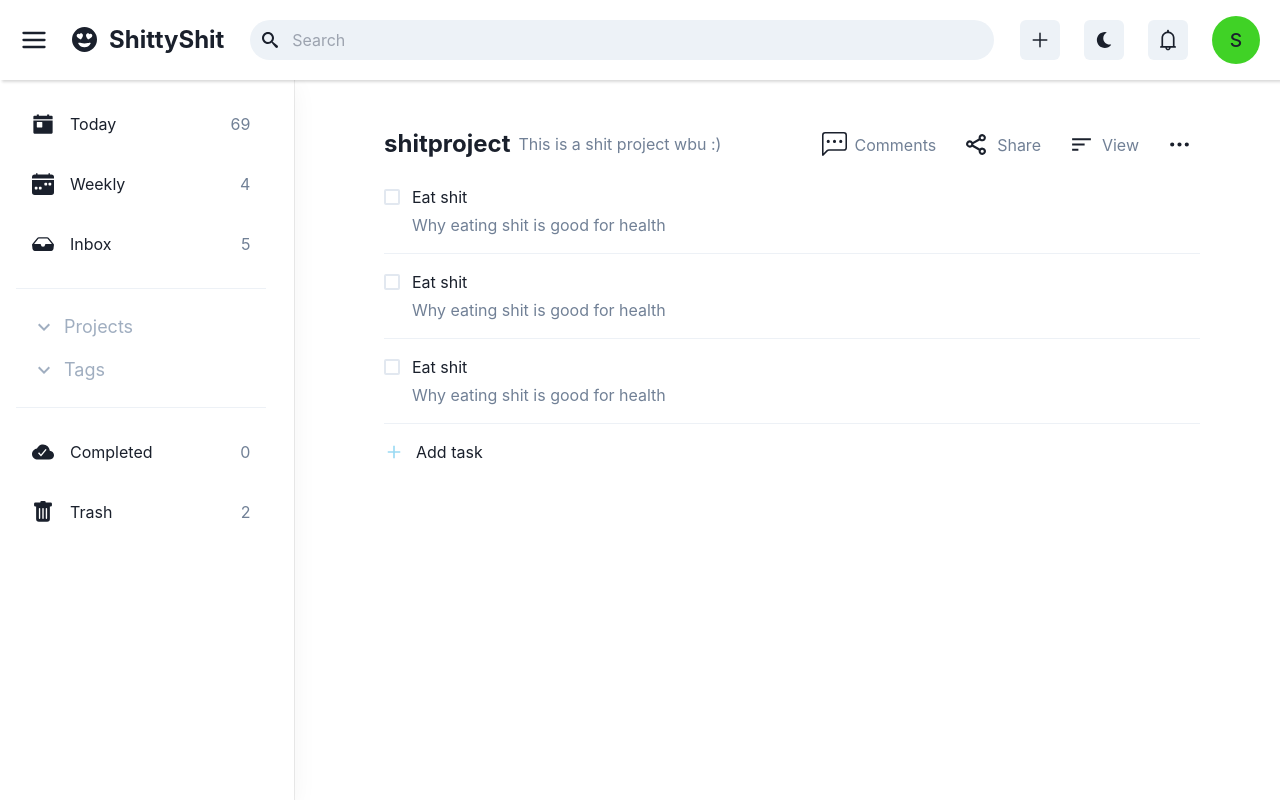
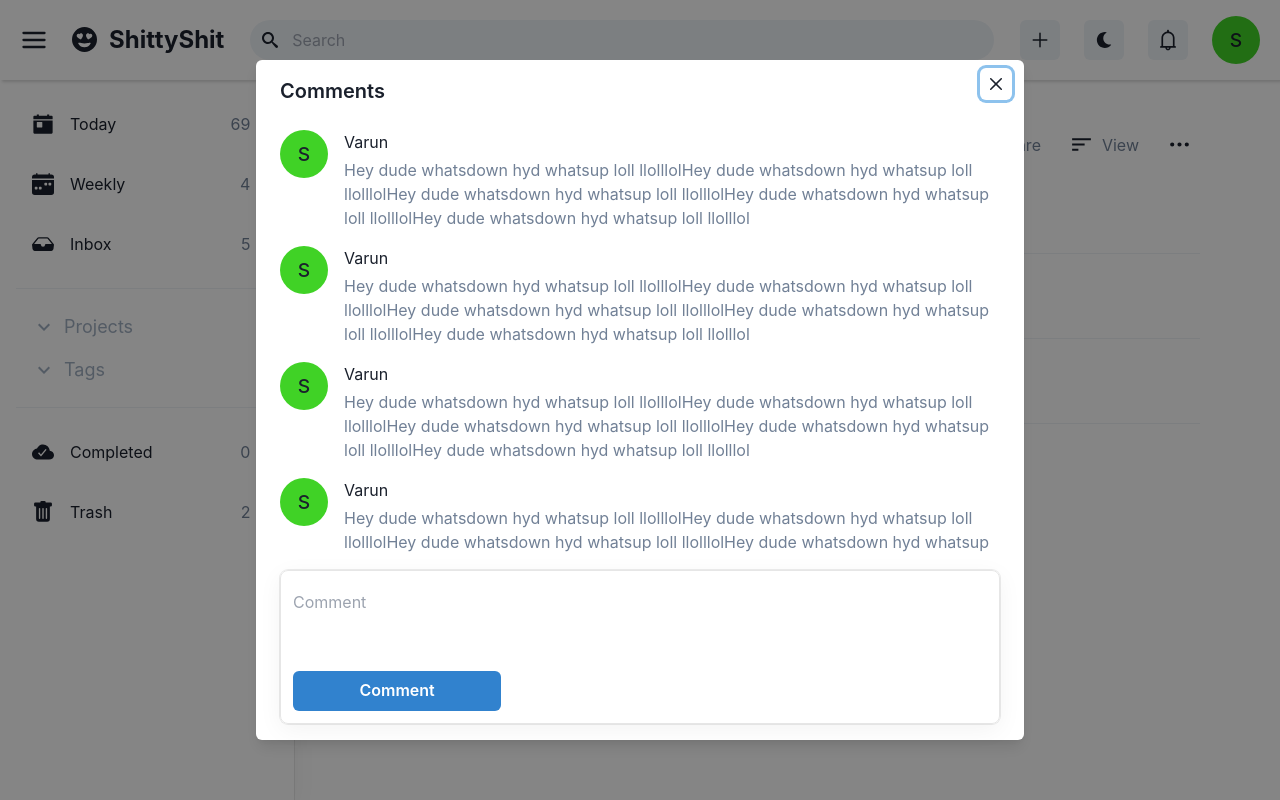
Before and after one commit to Mokshbajaj64/taskem, a React (Create React App) app in the folder client/: page /project/1 in a window 1280 px wide. Both pictures are taken after a click on the element "Comments". Built offline with nearby package versions, Linux system fonts and the light colour scheme.

Commit message:
Comment modal stufff

```diff
--- /dev/null
+++ b/client/src/components/CommentComponent.tsx
@@ -0,0 +1,23 @@
+import { Avatar, Text } from "@chakra-ui/react";
+import React from "react";
+
+const CommentComponent = () => {
+  return (
+    <div className="w-full items-center justify-between cursor-pointer">
+      <div className="flex gap-4">
+        <Avatar name="SHIT" />
+        <div className="flex flex-col gap-1">
+          <Text fontSize="md">Varun</Text>
+          <Text fontSize="md" color="gray.500">
+            Hey dude whatsdown hyd whatsup loll llolllolHey dude whatsdown hyd
+            whatsup loll llolllolHey dude whatsdown hyd whatsup loll llolllolHey
+            dude whatsdown hyd whatsup loll llolllolHey dude whatsdown hyd
+            whatsup loll llolllol
+          </Text>
+        </div>
+      </div>
+    </div>
+  );
+};
+
+export default CommentComponent;
--- /dev/null
+++ b/client/src/components/CommentsModal.tsx
@@ -0,0 +1,61 @@
+import React from "react";
+import {
+  Modal,
+  ModalOverlay,
+  ModalContent,
+  ModalHeader,
+  ModalFooter,
+  ModalBody,
+  ModalCloseButton,
+  Button,
+  Textarea,
+} from "@chakra-ui/react";
+import CommentComponent from "./CommentComponent";
+
+type Props = {
+  isOpen: boolean;
+  onClose: () => void;
+};
+
+const CommentsModal = (props: Props) => {
+  return (
+    <Modal
+      isOpen={props.isOpen}
+      onClose={props.onClose}
+      size="3xl"
+      scrollBehavior="inside"
+    >
+      <ModalOverlay />
+      <ModalContent>
+        <ModalHeader>Comments</ModalHeader>
+        <ModalCloseButton />
+        <ModalBody>
+          <div className="w-full flex flex-col gap-4 items-start">
+            <CommentComponent />
+            <CommentComponent />
+            <CommentComponent />
+            <CommentComponent />
+          </div>
+        </ModalBody>
+
+        <ModalFooter>
+          <div
+            className="flex w-full flex-col gap-2 p-3 rounded-lg"
+            style={{
+              boxShadow:
+                "rgba(0, 0, 0, 0.05) 0px 6px 24px 0px, rgba(0, 0, 0, 0.08) 0px 0px 0px 1px",
+              border: "1px solid #e6e6e6",
+            }}
+          >
+            <Textarea placeholder="Comment" variant="unstyled" resize="none" />
+            <Button colorScheme="blue" width="30%">
+              Comment
+            </Button>
+          </div>
+        </ModalFooter>
+      </ModalContent>
+    </Modal>
+  );
+};
+
+export default CommentsModal;
--- a/client/src/components/ProjectTask.tsx
+++ b/client/src/components/ProjectTask.tsx
@@ -1,4 +1,4 @@
-import { Heading, Text, useColorMode } from "@chakra-ui/react";
+import { Heading, Text, useColorMode, useDisclosure } from "@chakra-ui/react";
 import React from "react";
 import { MdSort, MdOutlineTitle } from "react-icons/md";
 import AddTaskComponent from "./AddTaskComponent";
@@ -7,9 +7,16 @@ import { Menu, MenuButton, MenuList, MenuItem } from "@chakra-ui/react";
 import { BsFillFlagFill, BsChatLeftDots } from "react-icons/bs";
 import { BiTime, BiShareAlt } from "react-icons/bi";
 import { FiMoreHorizontal } from "react-icons/fi";
+import { AiOutlineEdit, AiOutlineDelete } from "react-icons/ai";
+import CommentsModal from "./CommentsModal";
 
 const ProjectTask = () => {
   const { colorMode } = useColorMode();
+  const {
+    isOpen: commentIsOpen,
+    onOpen: commentOnOpen,
+    onClose: commentOnClose,
+  } = useDisclosure();
   return (
     <div className="pl-[30%] w-full h-full overflow-y-auto p-11 mr-9">
       <div className="flex sticky items-center w-full justify-between">
@@ -23,7 +30,12 @@ const ProjectTask = () => {
         </div>
         {colorMode === "light" ? (
           <div className="flex items-center gap-3">
-            <div className="flex items-center gap-2 p-2 cursor-pointer hover:bg-[#f0f0f0] rounded-md">
+            <div
+              className="flex items-center gap-2 p-2 cursor-pointer hover:bg-[#f0f0f0] rounded-md"
+              onClick={() => {
+                commentOnOpen();
+              }}
+            >
               <BsChatLeftDots size="25" />
               <Text color="gray.500" fontSize="md">
                 Comments
@@ -67,13 +79,40 @@ const ProjectTask = () => {
                 </MenuItem>
               </MenuList>
             </Menu>
+            <Menu>
+              <MenuButton
+                _hover={{
+                  backgroundColor: "#f0f0f0",
+                }}
+              >
                 <div className="flex items-center gap-2 p-2 cursor-pointer hover:bg-[#f0f0f0] rounded-md">
                   <FiMoreHorizontal size="25" />
                 </div>
+              </MenuButton>
+              <MenuList>
+                <MenuItem className="flex items-center gap-3">
+                  <AiOutlineEdit size="20" color="#9bdaf3" />
+                  <Text fontSize="md" color="#9bdaf3">
+                    Edit Project
+                  </Text>
+                </MenuItem>
+                <MenuItem className="flex items-center gap-3">
+                  <AiOutlineDelete size="20" color="#df3333" />
+                  <Text fontSize="md" color="#df3333">
+                    Delete Project
+                  </Text>
+                </MenuItem>
+              </MenuList>
+            </Menu>
           </div>
         ) : (
           <div className="flex items-center gap-3">
-            <div className="flex items-center gap-2 p-2 cursor-pointer hover:bg-[#21242a] rounded-md">
+            <div
+              className="flex items-center gap-2 p-2 cursor-pointer hover:bg-[#21242a] rounded-md"
+              onClick={() => {
+                commentOnOpen();
+              }}
+            >
               <BsChatLeftDots size="25" />
               <Text color="gray.500" fontSize="md">
                 Comments
@@ -117,9 +156,31 @@ const ProjectTask = () => {
                 </MenuItem>
               </MenuList>
             </Menu>
+            <Menu>
+              <MenuButton
+                _hover={{
+                  backgroundColor: "#21242a",
+                }}
+              >
                 <div className="flex items-center gap-2 p-2 cursor-pointer hover:bg-[#21242a] rounded-md">
                   <FiMoreHorizontal size="25" />
                 </div>
+              </MenuButton>
+              <MenuList>
+                <MenuItem className="flex items-center gap-3">
+                  <AiOutlineEdit size="20" color="#9bdaf3" />
+                  <Text fontSize="md" color="#9bdaf3">
+                    Edit Project
+                  </Text>
+                </MenuItem>
+                <MenuItem className="flex items-center gap-3">
+                  <AiOutlineDelete size="20" color="#df3333" />
+                  <Text fontSize="md" color="#df3333">
+                    Delete Project
+                  </Text>
+                </MenuItem>
+              </MenuList>
+            </Menu>
           </div>
         )}
       </div>
@@ -129,6 +190,7 @@ const ProjectTask = () => {
         <TaskComponent />
         <AddTaskComponent />
       </div>
+      <CommentsModal isOpen={commentIsOpen} onClose={commentOnClose} />
     </div>
   );
 };
--- a/client/src/components/TagsTask.tsx
+++ b/client/src/components/TagsTask.tsx
@@ -1,5 +1,5 @@
 import React from "react";
-import { Heading, Text, useColorMode } from "@chakra-ui/react";
+import { Heading, Text, useColorMode, useDisclosure } from "@chakra-ui/react";
 import { MdSort, MdOutlineTitle } from "react-icons/md";
 import AddTaskComponent from "./AddTaskComponent";
 import TaskComponent from "./TaskComponent";
@@ -7,9 +7,16 @@ import { Menu, MenuButton, MenuList, MenuItem } from "@chakra-ui/react";
 import { BsFillFlagFill, BsChatLeftDots } from "react-icons/bs";
 import { BiTime, BiShareAlt } from "react-icons/bi";
 import { FiMoreHorizontal } from "react-icons/fi";
+import { AiOutlineEdit, AiOutlineDelete } from "react-icons/ai";
+import CommentsModal from "./CommentsModal";
 
 const TagsTask = () => {
   const { colorMode } = useColorMode();
+  const {
+    isOpen: commentIsOpen,
+    onOpen: commentOnOpen,
+    onClose: commentOnClose,
+  } = useDisclosure();
   return (
     <div className="pl-[30%] w-full h-full overflow-y-auto p-11 mr-9">
       <div className="flex sticky items-center w-full justify-between">
@@ -23,7 +30,12 @@ const TagsTask = () => {
         </div>
         {colorMode === "light" ? (
           <div className="flex items-center gap-3">
-            <div className="flex items-center gap-2 p-2 cursor-pointer hover:bg-[#f0f0f0] rounded-md">
+            <div
+              className="flex items-center gap-2 p-2 cursor-pointer hover:bg-[#f0f0f0] rounded-md"
+              onClick={() => {
+                commentOnOpen();
+              }}
+            >
               <BsChatLeftDots size="25" />
               <Text color="gray.500" fontSize="md">
                 Comments
@@ -67,13 +79,40 @@ const TagsTask = () => {
                 </MenuItem>
               </MenuList>
             </Menu>
+            <Menu>
+              <MenuButton
+                _hover={{
+                  backgroundColor: "#f0f0f0",
+                }}
+              >
                 <div className="flex items-center gap-2 p-2 cursor-pointer hover:bg-[#f0f0f0] rounded-md">
                   <FiMoreHorizontal size="25" />
                 </div>
+              </MenuButton>
+              <MenuList>
+                <MenuItem className="flex items-center gap-3">
+                  <AiOutlineEdit size="20" color="#9bdaf3" />
+                  <Text fontSize="md" color="#9bdaf3">
+                    Edit Project
+                  </Text>
+                </MenuItem>
+                <MenuItem className="flex items-center gap-3">
+                  <AiOutlineDelete size="20" color="#df3333" />
+                  <Text fontSize="md" color="#df3333">
+                    Delete Project
+                  </Text>
+                </MenuItem>
+              </MenuList>
+            </Menu>
           </div>
         ) : (
           <div className="flex items-center gap-3">
-            <div className="flex items-center gap-2 p-2 cursor-pointer hover:bg-[#21242a] rounded-md">
+            <div
+              className="flex items-center gap-2 p-2 cursor-pointer hover:bg-[#21242a] rounded-md"
+              onClick={() => {
+                commentOnOpen();
+              }}
+            >
               <BsChatLeftDots size="25" />
               <Text color="gray.500" fontSize="md">
                 Comments
@@ -117,9 +156,31 @@ const TagsTask = () => {
                 </MenuItem>
               </MenuList>
             </Menu>
+            <Menu>
+              <MenuButton
+                _hover={{
+                  backgroundColor: "#21242a",
+                }}
+              >
                 <div className="flex items-center gap-2 p-2 cursor-pointer hover:bg-[#21242a] rounded-md">
                   <FiMoreHorizontal size="25" />
                 </div>
+              </MenuButton>
+              <MenuList>
+                <MenuItem className="flex items-center gap-3">
+                  <AiOutlineEdit size="20" color="#9bdaf3" />
+                  <Text fontSize="md" color="#9bdaf3">
+                    Edit Project
+                  </Text>
+                </MenuItem>
+                <MenuItem className="flex items-center gap-3">
+                  <AiOutlineDelete size="20" color="#df3333" />
+                  <Text fontSize="md" color="#df3333">
+                    Delete Project
+                  </Text>
+                </MenuItem>
+              </MenuList>
+            </Menu>
           </div>
         )}
       </div>
@@ -129,6 +190,7 @@ const TagsTask = () => {
         <TaskComponent />
         <AddTaskComponent />
       </div>
+      <CommentsModal isOpen={commentIsOpen} onClose={commentOnClose} />
     </div>
   );
 };
```
Lines whose indentation alone changed are shown as unchanged.
